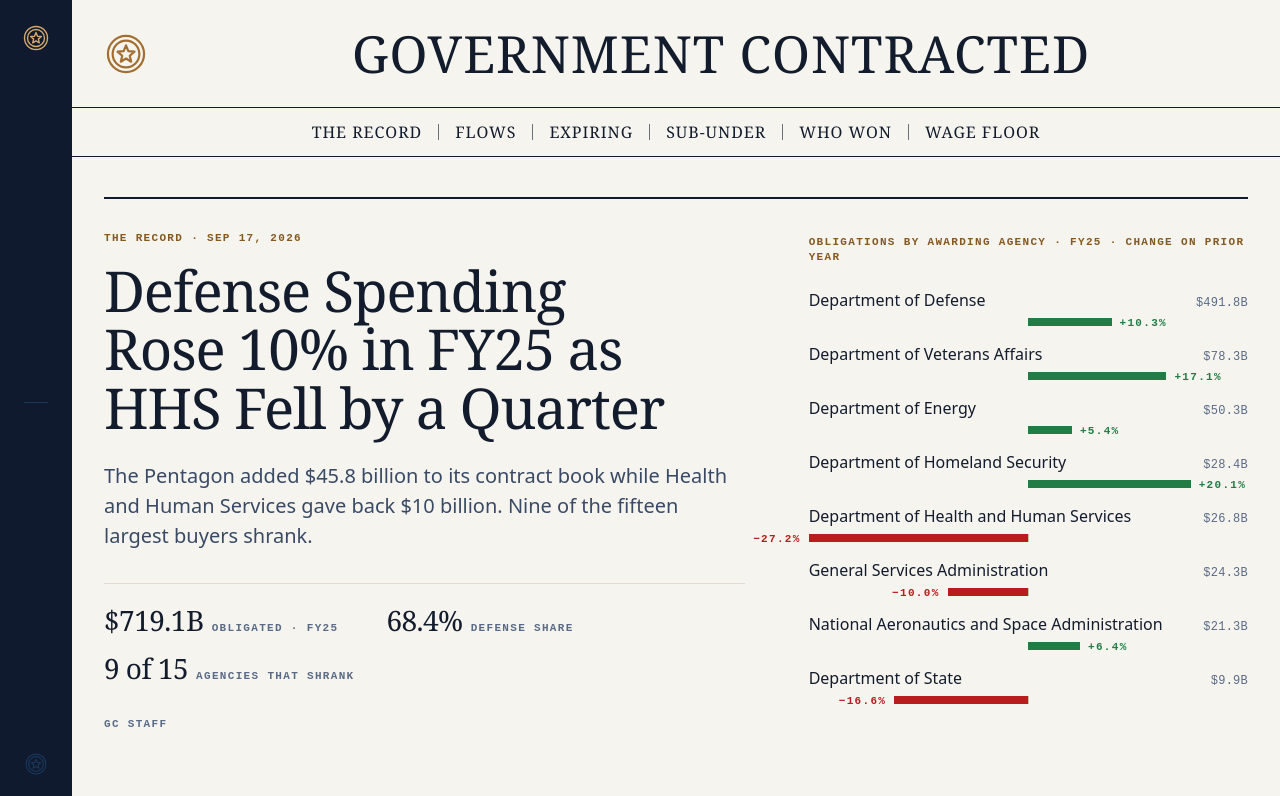
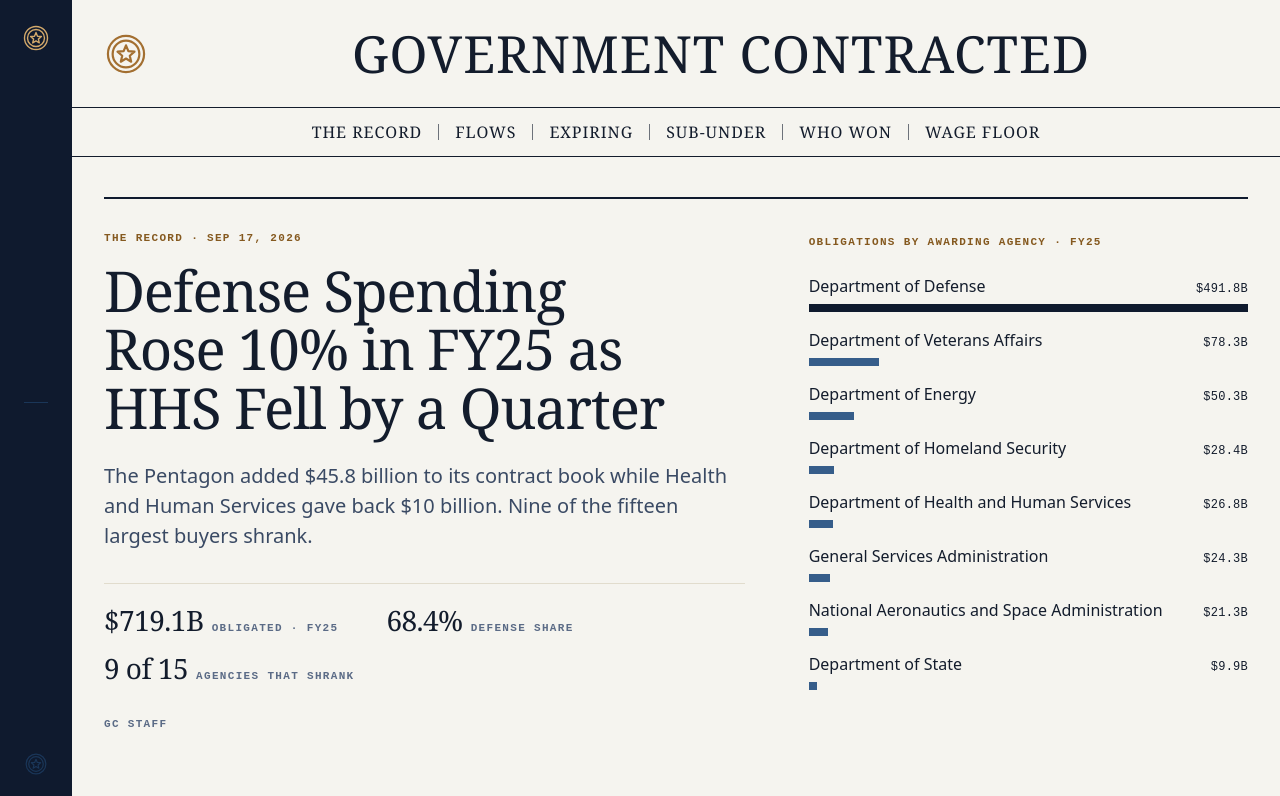
Before and after one commit to bencrane/gc-home-v1, a React (Vite) app: page / in a window 1280 px wide. Shown: the top 796 px of the page. Built offline with nearby package versions, Linux system fonts and the light colour scheme.

Commit message:
Revert "style(design): FINDING-003 — lead ledger with a delta column draws diverging change bars"
This reverts commit 742b98557543326cd43a5b362d1a94d1ca76cb26.

```diff
--- a/src/components/editorial/Visual.tsx
+++ b/src/components/editorial/Visual.tsx
@@ -2,7 +2,7 @@ import { useEffect, useRef } from "react"
 import * as echarts from "echarts/core"
 import type { Piece, LedgerSpec, ChartSpec, FiguresSpec } from "@/content/types"
 import { ensureTheme } from "@/lib/echarts-theme"
-import { money, count, hourly, dateShort, pct } from "@/lib/format"
+import { money, count, hourly, dateShort } from "@/lib/format"
 import { MonoLabel } from "@/components/primitives"
 import { Art } from "./Art"
 import { activeVariant } from "@/lib/variant"
@@ -68,32 +68,12 @@ function FigureVisual({ spec, size }: { spec: FiguresSpec; size: "card" | "lead"
 function LedgerVisual({ spec, size }: { spec: LedgerSpec; size: "card" | "lead" }) {
   const rows = spec.data.rows.slice(0, size === "lead" ? 8 : 5)
   const f = fmt[spec.valueFormat] as (v: unknown) => string
-  const diverging = size === "lead" && !!spec.delta
-  const max = diverging
-    ? Math.max(...rows.map((r) => Math.abs(Number(r[spec.delta!]) || 0)))
-    : Math.max(...rows.map((r) => Number(r[spec.value]) || 0))
+  const max = Math.max(...rows.map((r) => Number(r[spec.value]) || 0))
   return (
     <figure>
-      <MonoLabel className="text-copper-600">{spec.heading}{diverging ? " · change on prior year" : ""}</MonoLabel>
+      <MonoLabel className="text-copper-600">{spec.heading}</MonoLabel>
       <ol className="mt-4">
         {rows.map((r, i) => {
-          if (diverging) {
-            const d = Number(r[spec.delta!]) || 0
-            const w = max ? (Math.abs(d) / max) * 50 : 0
-            return (
-              <li key={i} className="py-2">
-                <div className="flex items-baseline justify-between gap-4">
-                  <span className="truncate text-body text-foreground">{String(r[spec.label] ?? "—")}</span>
-                  <span className="shrink-0 font-mono text-mono-data tabular-nums text-foreground-subtle">{f(r[spec.value])}</span>
-                </div>
-                <div className="relative mt-1.5 h-2 w-full">
-                  <div className="absolute inset-y-0 left-1/2 w-px bg-line-strong" />
-                  <div className={"absolute inset-y-0 " + (d < 0 ? "right-1/2 bg-danger" : "left-1/2 bg-success")} style={{ width: `${w}%` }} />
-                  <span className={"absolute -top-0.5 font-mono text-mono-label tabular-nums " + (d < 0 ? "right-[calc(50%+0.5rem)] text-danger" : "left-[calc(50%+0.5rem)] text-success") } style={{ [d < 0 ? "marginRight" : "marginLeft"]: `${w}%` }}>{pct(d)}</span>
-                </div>
-              </li>
-            )
-          }
           const v = Number(r[spec.value]) || 0
           const w = max ? Math.max(1.5, (v / max) * 100) : 0
           return (
```
